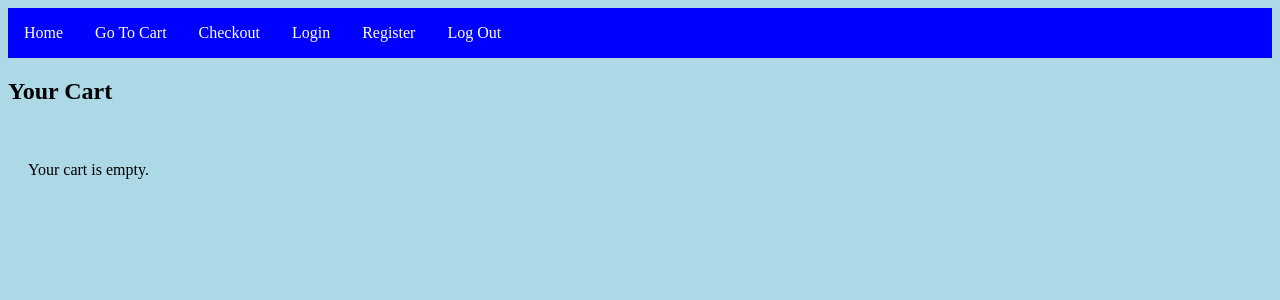
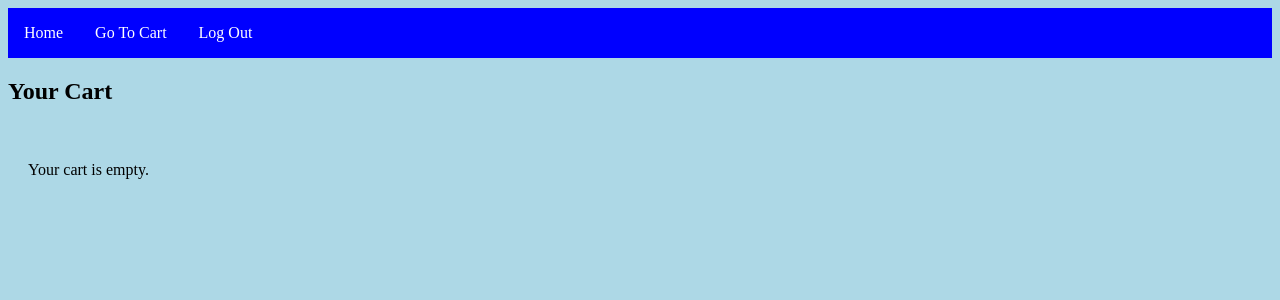
Before and after one commit to HunterB03/360-Lab-Final, a React (Vite) app in the folder frontend/: page /cart in a window 1280 px wide. Shown: the top 300 px of the page. Built offline with nearby package versions, Linux system fonts and the light colour scheme.

Commit message:
fixed navbar

```diff
--- a/frontend/src/pages/CartPage.jsx
+++ b/frontend/src/pages/CartPage.jsx
@@ -1,5 +1,6 @@
 import React, { useState, useEffect } from "react";
 import "../styles/Cart.css";
+import { Link } from 'react-router-dom';
 
 function CartPage() {
     const [cart, setCart] = useState([]);
@@ -49,10 +50,6 @@
                 <ul>
                 <li><a href="/">Home</a></li>
                 <li><a href="/cart">Go To Cart</a></li>
-                <li><a href="/checkout">Checkout</a></li>
-
-                <li><a href="/login">Login</a></li>
-                <li><a href="/register">Register</a></li>
                 <li><a href="/logout">Log Out</a></li>
                 </ul>
                 </div>
@@ -84,6 +81,7 @@
                 <div className="cart-summary">
                     <p><strong>Total Quantity:</strong> {totalQuantity}</p>
                     <p><strong>Total Price:</strong> ${totalPrice}</p>
+                    <Link to="/checkout"><button>Checkout</button></Link>
                 </div>
             )}
         </div>
--- a/frontend/src/pages/CheckoutPage.jsx
+++ b/frontend/src/pages/CheckoutPage.jsx
@@ -28,8 +28,6 @@
                 <ul>
                     <li><a href="/">Home</a></li>
                     <li><a href="/cart">Go To Cart</a></li>
-                    <li><a href="/login">Login</a></li>
-                    <li><a href="/register">Register</a></li>
                     <li><a href="/logout">Log Out</a></li>
                 </ul>
             </div>
--- a/frontend/src/pages/Home.jsx
+++ b/frontend/src/pages/Home.jsx
@@ -52,8 +52,6 @@
             <li><a href="/">Home</a></li>
             <li><a href="/cart">Go To Cart</a></li>
 
-            <li><a href="/login">Login</a></li>
-            <li><a href="/register">Register</a></li>
             <li><a href="/logout">Log Out</a></li>
             </ul>
 
```
